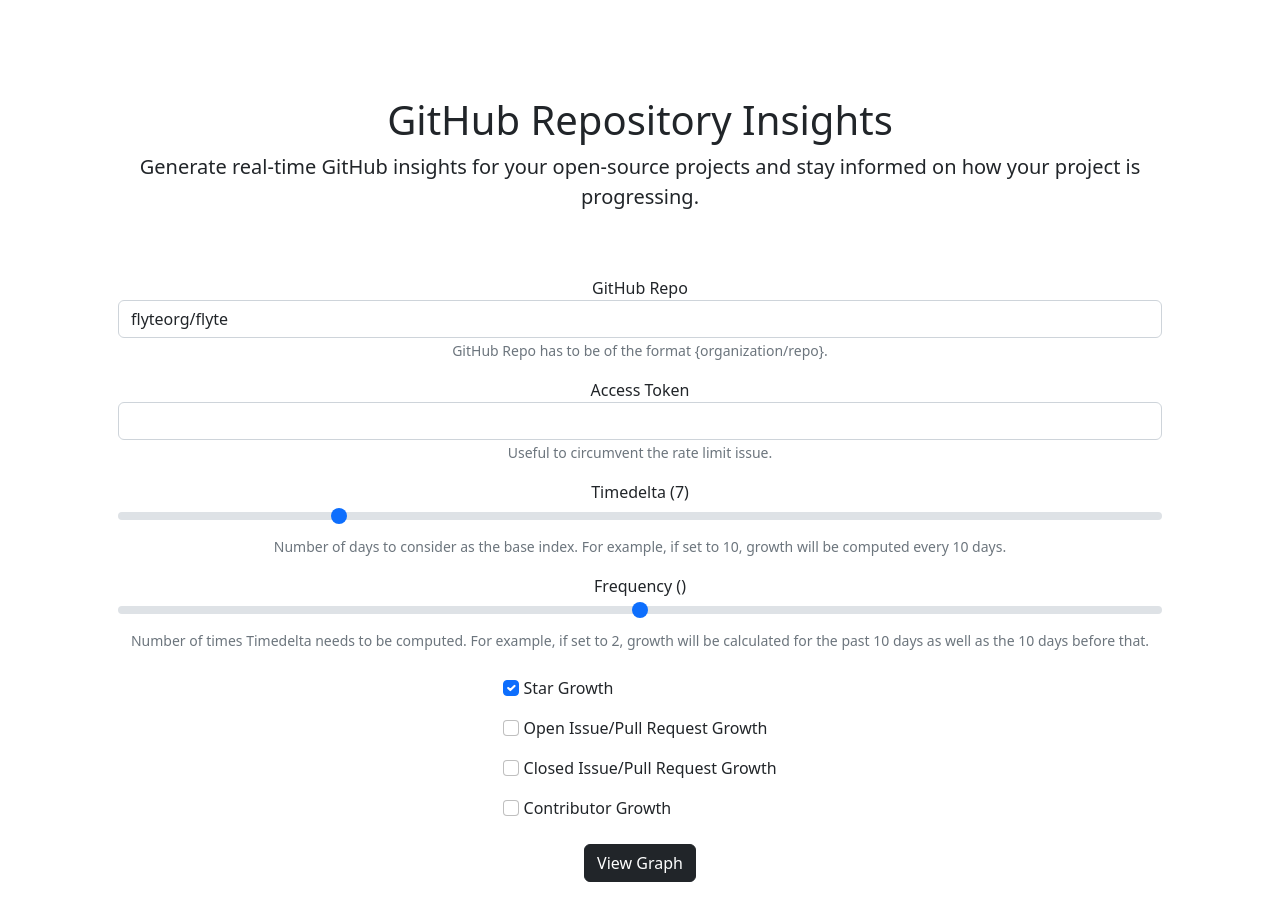
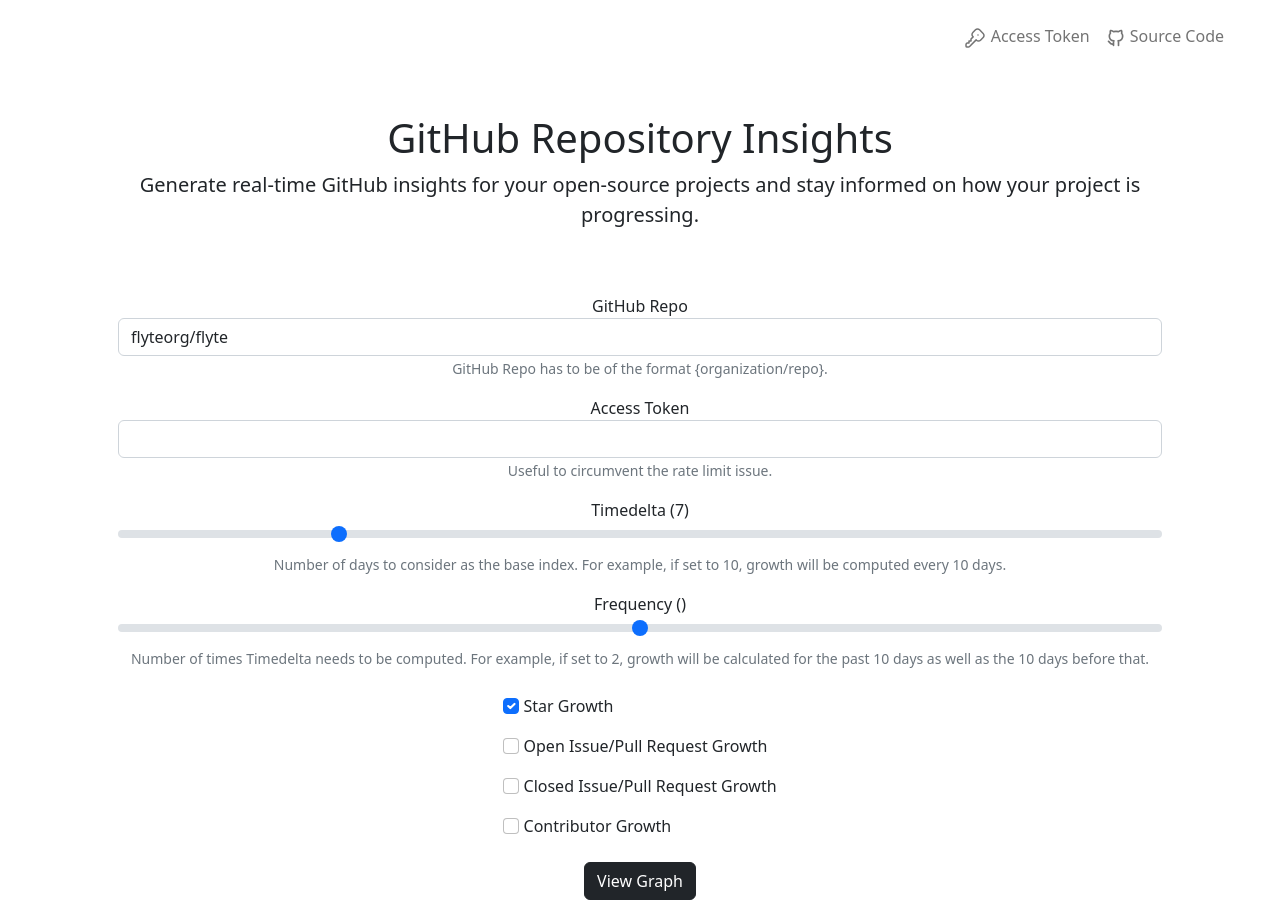
Before and after one commit to samhita-alla/github-repository-insights, a Vue app in the folder frontend/: page / in a window 1280 px wide. Built offline with nearby package versions, Linux system fonts and the light colour scheme; no server answers.

Commit message:
add gh callback
Signed-off-by: Samhita Alla <aallasamhita@gmail.com>

```diff
--- a/frontend/src/views/HomeView.vue
+++ b/frontend/src/views/HomeView.vue
@@ -1,5 +1,43 @@
 <template>
-  <div class="container px-5 pt-5">
+  <div class="px-5 pt-2 justify-content-end d-flex">
+    <nav class="navbar navbar-expand-lg navbar-light bg-white">
+      <button class="navbar-toggler" type="button" data-bs-toggle="collapse" data-bs-target="#navbarNav"
+        aria-controls="navbarNav" aria-expanded="false" aria-label="Toggle navigation">
+        <span class="navbar-toggler-icon"></span>
+      </button>
+      <div class="collapse navbar-collapse" id="navbarNav">
+        <ul class="navbar-nav">
+          <li class="nav-item">
+            <a class="nav-link"
+              :href="'https://github.com/login/oauth/authorize?client_id=' + gitHubClientId + '&state=' + gitHubState"><svg
+                xmlns="http://www.w3.org/2000/svg" width="24" height="24" viewBox="0 0 24 24" fill="none"
+                stroke="currentColor" stroke-width="1.5" stroke-linecap="round" stroke-linejoin="round"
+                class="___ref-icon mantine-t4fnek">
+                <path
+                  d="M16.555 3.843l3.602 3.602a2.877 2.877 0 0 1 0 4.069l-2.643 2.643a2.877 2.877 0 0 1 -4.069 0l-.301 -.301l-6.558 6.558a2 2 0 0 1 -1.239 .578l-.175 .008h-1.172a1 1 0 0 1 -.993 -.883l-.007 -.117v-1.172a2 2 0 0 1 .467 -1.284l.119 -.13l.414 -.414h2v-2h2v-2l2.144 -2.144l-.301 -.301a2.877 2.877 0 0 1 0 -4.069l2.643 -2.643a2.877 2.877 0 0 1 4.069 0z">
+                </path>
+                <path d="M15 9h.01"></path>
+              </svg>
+              Access Token
+            </a>
+          </li>
+          <li class="nav-item">
+            <a class="nav-link" href="https://github.com/samhita-alla/github-stats" target="_blank"><svg
+                xmlns="http://www.w3.org/2000/svg" width="20" height="20" viewBox="0 0 24 24" fill="none"
+                stroke="currentColor" stroke-width="2" stroke-linecap="round" stroke-linejoin="round"
+                class="tabler-icon tabler-icon-brand-github">
+                <path
+                  d="M9 19c-4.3 1.4 -4.3 -2.5 -6 -3m12 5v-3.5c0 -1 .1 -1.4 -.5 -2c2.8 -.3 5.5 -1.4 5.5 -6a4.6 4.6 0 0 0 -1.3 -3.2a4.2 4.2 0 0 0 -.1 -3.2s-1.1 -.3 -3.5 1.3a12.3 12.3 0 0 0 -6.2 0c-2.4 -1.6 -3.5 -1.3 -3.5 -1.3a4.2 4.2 0 0 0 -.1 3.2a4.6 4.6 0 0 0 -1.3 3.2c0 4.6 2.7 5.7 5.5 6c-.6 .6 -.6 1.2 -.5 2v3.5">
+                </path>
+              </svg>
+              Source Code
+            </a>
+          </li>
+        </ul>
+      </div>
+    </nav>
+  </div>
+  <div class="container px-5">
     <main>
       <div class="py-5 text-center">
         <h1>GitHub Repository Insights</h1>
@@ -133,6 +171,8 @@
         contributorGrowthCheck: false,
         issueTable: null,
       },
+      gitHubClientId: process.env.VUE_APP_GITHUB_CLIENT_ID,
+      gitHubState: Math.random().toString(36).slice(2),
       timeDeltaStr: "",
       starGrowthChartData: null,
       openIssueGrowthChartData: null,
@@ -244,7 +284,16 @@
     form: {
       handler: function () {
         localStorage.setItem("form", JSON.stringify(this.form));
-        this.timeDeltaStr = converter.toWords(this.form.timeDeltaFrequency);
+        if (this.form.timeDeltaFrequency) {
+          this.timeDeltaStr = converter.toWords(this.form.timeDeltaFrequency);
+        }
+      },
+      deep: true,
+    },
+    gitHubState: {
+      handler: function () {
+        console.log(gitHubState);
+        localStorage.setItem("gitHubState", this.gitHubState);
       },
       deep: true,
     },
```
Also changed, not shown: 1 other file (tests, documents, lock files or other folders).
